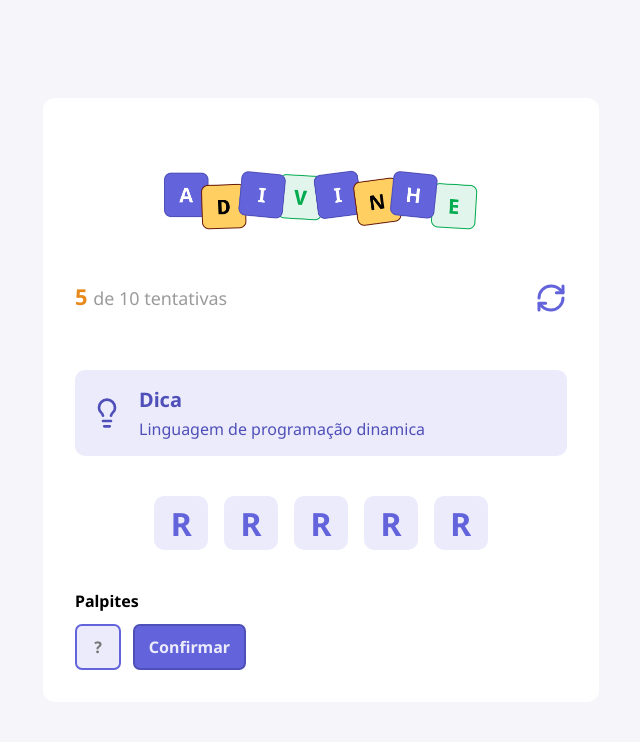
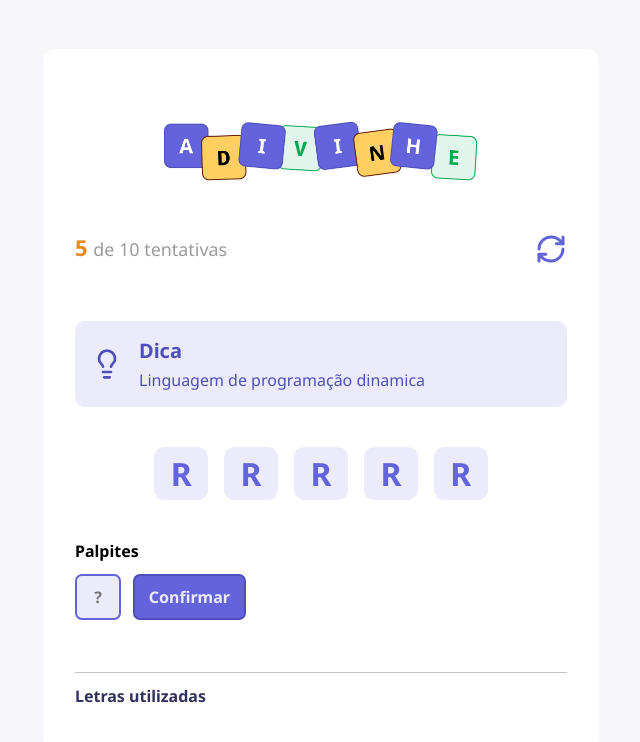
Before and after one commit to andrezambroni/Jogo-de-Adivinhar, a React (Vite) app: page / in a window 1280 px wide. Shown: the top 742 px of the page, without its empty margins (319-959 px from the left). Built offline with nearby package versions, Linux system fonts and the light colour scheme.

Commit message:
feat: criando LettersUsed

```diff
--- a/src/App.tsx
+++ b/src/App.tsx
@@ -5,6 +5,7 @@
 import { Letter } from "./components/Letter"
 import { Input } from "./components/Input"
 import { Button } from "./components/Button"
+import {LettersUsed} from "./components/LettersUsed"
 
 export default function App() {
   function handleRestartGame() {
@@ -32,6 +33,8 @@
           <Input autoFocus maxLength={1} placeholder="?" />
           <Button title="Confirmar"></Button>
         </div>
+
+        <LettersUsed />
       </main>
     </div>
   )
--- /dev/null
+++ b/src/components/LettersUsed/index.tsx
@@ -0,0 +1,10 @@
+
+import styles from "./styles.module.css"
+
+export function LettersUsed(){
+    return (
+      <div className={styles.lettersUsed}>
+        <h5>Letras utilizadas</h5>
+      </div>
+    )
+}
--- /dev/null
+++ b/src/components/LettersUsed/styles.module.css
@@ -0,0 +1,16 @@
+.lettersUsed {
+  width: 100%;
+  margin-top: 3.25rem;
+
+  border-top: 1px solid #c3c3c3;
+}
+
+.lettersUsed > h5 {
+
+  color: #32325f;
+
+  font-size: 1rem;
+  font-weight: 700;
+
+  margin: 0.75rem 0;
+}
```
